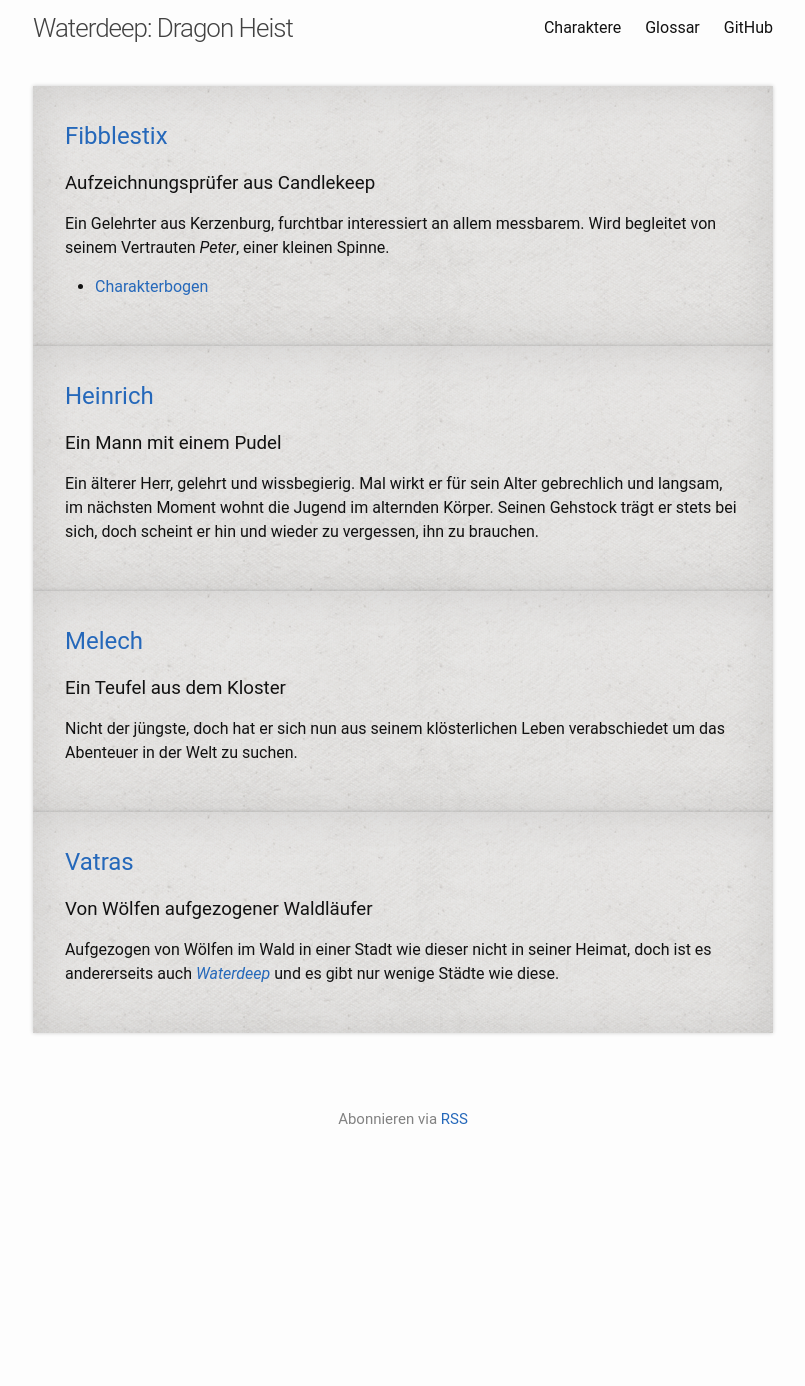
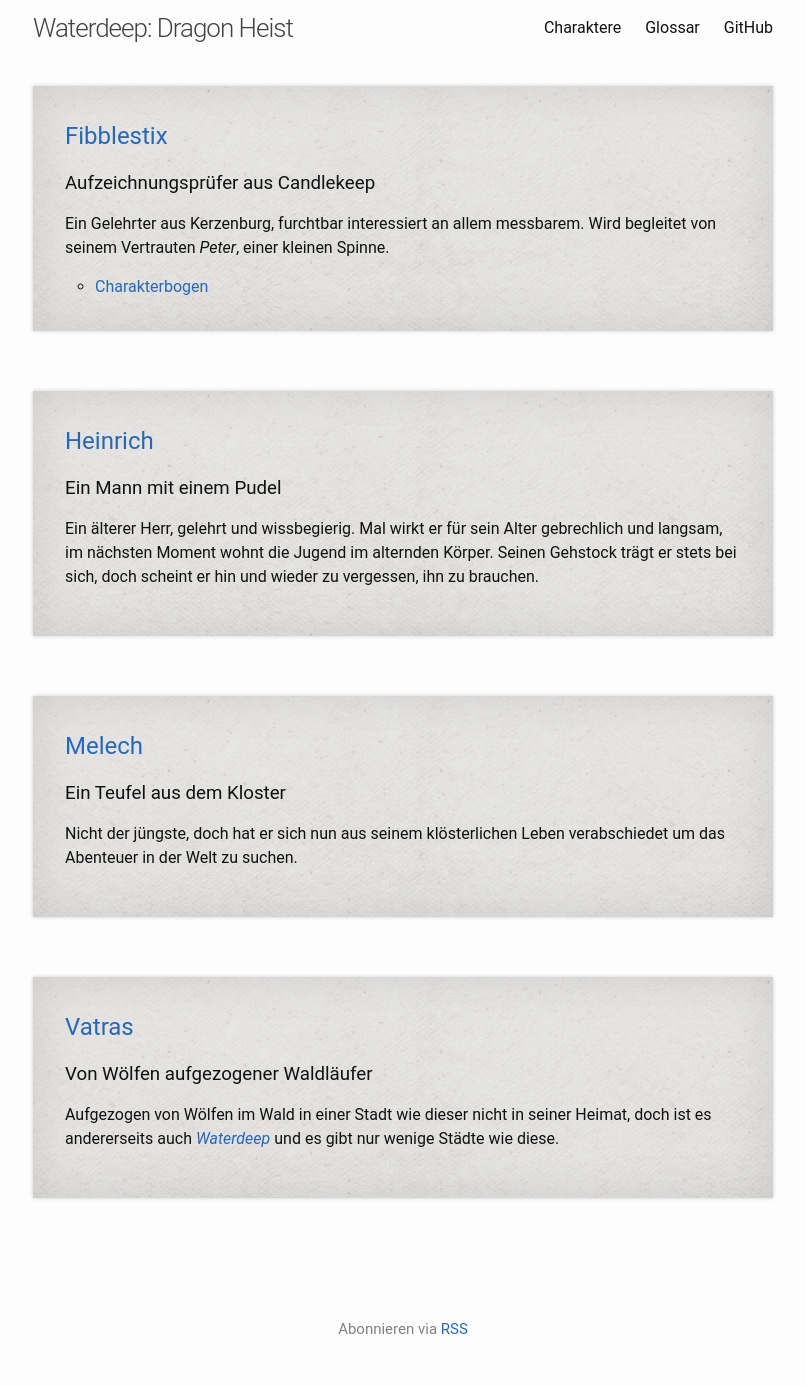
Before and after one commit to Wayneoween/dnd5e_story_wdh, a Jekyll site: the page built from characters.html, in a window 1280 px wide. Shown: the whole page, without its empty margins (237-1042 px from the left). Built offline with Jekyll 4.4.1, drawn with Linux system fonts in a browser that asks for light colours; some web fonts are replaced; before the commit the page ends 1176 px from its top, so only the background shows below that.

Commit message:
split character posts properly

```diff
--- a/characters.html
+++ b/characters.html
@@ -4,8 +4,9 @@ includefile: characters
 ---
 
 {% assign characters = site.characters | sort: 'date' %}
+<ul class="post-list">
 {% for post in characters %}
-  <article>
+  <li>
     <header>
       <h2><a href="{{ post.url | absolute_url }}">{{ post.title }}</a></h2>
     </header>
@@ -15,5 +16,6 @@ includefile: characters
       <li><a href="{{ post.charsheet }}" class="button">Charakterbogen</a></li>
       {% endif %}
     </ul>
-  </article>
+  </li>
 {% endfor %}
+</ul>
```
